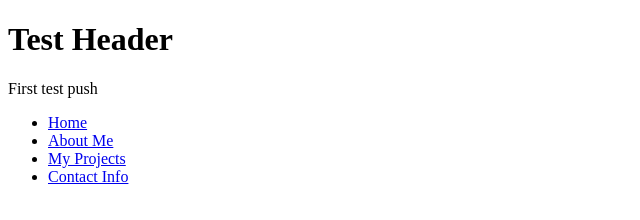
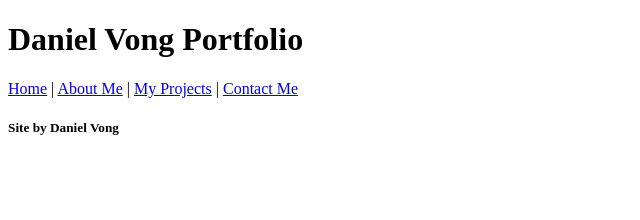
Before and after one commit to DanielVong/WSProgrammingAssignment1DanielVong, a plain HTML site: page index.html in a window 1280 px wide. Shown: the whole page, without its empty margins (0-640 px from the left). Drawn offline with Linux system fonts and the light colour scheme.

Commit message:
Included proper div separation for headers, nav, and footer for the homepage

```diff
--- a/index.html
+++ b/index.html
@@ -2,16 +2,24 @@
 <html>
     <head>
         <meta charset="UTF-8">
-        <title>Test title</title>
+        <title>Homepage - Daniel Vong Portfolio Web and Script Assignment 1</title>
     </head>
     <body>
-        <h1>Test Header</h1>
-        <p>First test push</p>
-        <ul>
-            <li><a href ="index.html">Home</a></li>
-            <li><a href ="about.html">About Me</a></li>
-            <li><a href ="project.html">My Projects</a></li>
-            <li><a href ="contact.html">Contact Info</a></li>
-        </ul>
+        <div id="wrapper">
+            <div id ="banner">
+                <h1>Daniel Vong Portfolio</h1>
+            </div>
+            <header>
+                <nav>
+                    <a href ="index.html">Home</a> |
+                    <a href ="about.html">About Me</a> |
+                    <a href ="project.html">My Projects</a> |
+                    <a href ="contact.html">Contact Me</a>
+                </nav>
+            </header>
+        </div>
+        <div id="footer">
+            <h5>Site by Daniel Vong</h5>
+        </div>
     </body>
 </html>
```
